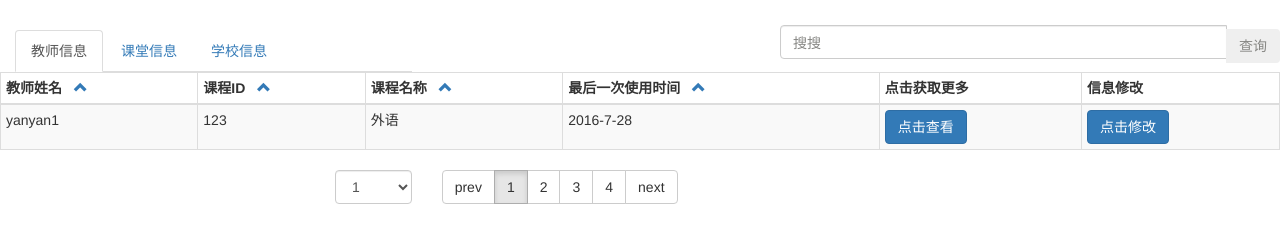
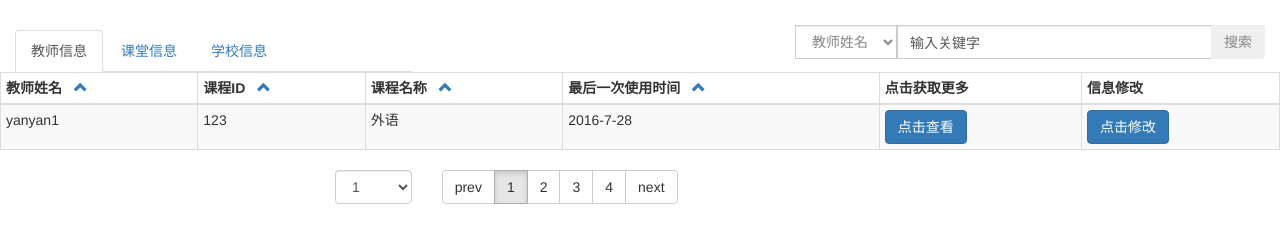
Before and after one commit to zhangyan123/study-log, a plain HTML site: page 虚拟动态生成表格及翻页功能/index.html in a window 1280 px wide. Drawn offline with Linux system fonts and the light colour scheme.

Commit message:
增加高级检索雏形
搜索框对应每一张表
select选择检索关键词类型
输入框提供关键字输入模板
按钮提交select选择项与关键字

```diff
--- a/虚拟动态生成表格及翻页功能/index.html
+++ b/虚拟动态生成表格及翻页功能/index.html
@@ -36,11 +36,22 @@
 <!--begin第一行第二列-->
       <!-- <div class=""> -->
 <!-- input-group -->
-        <div class="input-group col-xs-3" id="info-search">
-          <input type="text" class="form-control" value="搜搜"/>
-          <span class="input-group-btn">
-          <button class="btn" type="button" >查询</button>
+        <div class="col-xs-8" id="info-search">
+          <div class="form-group">
+         <div class="input-group col-xs-12">
+         <div class="input-group-btn">
+            <select name="type" class="form-control" style="width: auto;" id="searchSelect">
+                <option value="teacherName">教师姓名</option>
+                <option value="schoolName">所在学校</option>
+                <option value="signinTime">注册时间</option>
+            </select>
+        </div>
+        <input type="text" name="keyword" id="keyword" class="form-control" value="输入关键字">
+        <span class="input-group-btn">
+            <button class="btn" id="search_submit" type="submit" >搜索</button>
         </span>
+    </div>
+</div>
         </div>
 
 <!-- /input-group -->
--- a/虚拟动态生成表格及翻页功能/js/teacher-map.js
+++ b/虚拟动态生成表格及翻页功能/js/teacher-map.js
@@ -5,8 +5,9 @@ var page = {
     rowsCount: 0,
     // lastPageRows:0,
     rowsLimit: 1,
-    curTableNum: 1 //默认首先展示第一个表的内容
+    curTableNum: 1, //默认首先展示第一个表的内容
         // oldPageIndex:0
+    searchInfo:[[["教师姓名","所在学校","注册时间"],["teacherName","schoolName","signinTime"],["example:田媛","example:华中师范大学","example:2016-7-1"]],[["教师姓名","所在学校","注册时间"],["teacherName","schoolName","signinTime"],["example:田媛","example:华中师范大学","example:2016-7-1"]],[["教师姓名","所在学校","注册时间"],["teacherName","schoolName","signinTime"],["example:田媛","example:华中师范大学","example:2016-7-1"]]]
 };
 $(function() {
     newTable($("table[id=table" + page.curTableNum + "]" + " tbody"), res[page.curTableNum - 1], page.operater, page.operater2);
@@ -184,15 +185,15 @@ function tableChange() {
  * 搜索框响应效果
  */
 function topSearchInput() {
-    var search = $("#info-search").children('[type=text]');
+    var search = $("#keyword");
     search
         .focus(function() {
-            if (search.attr("value") === "搜搜")
+            if (search.attr("value") === "输入关键字")
                 search.attr('value', '');
         })
         .blur(function() {
             if (search.attr("value") === '') {
-                search.attr('value', "搜搜");
+                search.attr('value',"输入关键字");
             }
         });
 }
```
